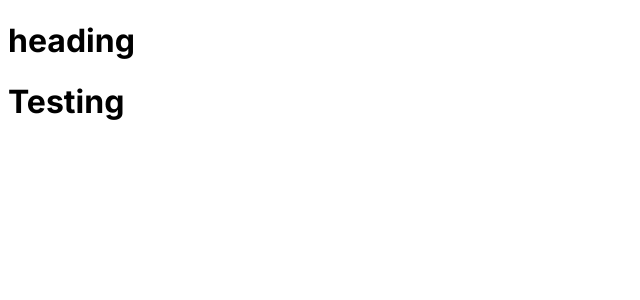
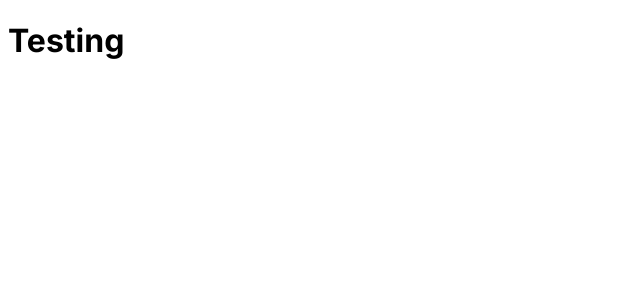
Before and after one commit to vinmeil/discard, a Next.js app: page / in a window 1280 px wide. Shown: the top 300 px of the page, without its empty margins (0-640 px from the left). Built offline with nearby package versions, Linux system fonts and the light colour scheme.

Commit message:
please work

```diff
--- a/app/(root)/layout.tsx
+++ b/app/(root)/layout.tsx
@@ -1,5 +1,4 @@
 import Page from "./page";
-import { Header } from "./navigation/Header";
 import { Inter } from "next/font/google";
 import { type ReactNode } from "react";
 
@@ -8,7 +7,6 @@ const inter = Inter({subsets: ['latin']});
 export default function Layout({children}: {children: ReactNode}) {
     return (
         <div className={inter.className}>
-            <Header />
             {children}
         </div>
     );
--- a/app/(root)/navigation/DesktopHeader.tsx
+++ /dev/null
@@ -1,11 +0,0 @@
-import React from "react";
-
-export function DesktopHeader() {
-    return (
-        <div>
-            <h1>
-            heading
-            </h1>
-        </div>
-    )
-}
--- a/app/(root)/navigation/Header.tsx
+++ /dev/null
@@ -1,12 +0,0 @@
-import React from "react";
-import { DesktopHeader } from "./DesktopHeader";
-import { MobileHeader } from "./MobileHeader";
-
-export function Header() {
-    return (
-        <>
-            <DesktopHeader />
-            <MobileHeader className="hidden md:block" />
-        </>
-    )
-}
--- a/app/(root)/navigation/MobileHeader.tsx
+++ /dev/null
@@ -1,8 +0,0 @@
-import React, { ComponentPropsWithoutRef } from "react";
-
-interface Props extends ComponentPropsWithoutRef<'div'> {};
-export function MobileHeader({className}: Props) {
-    return (
-        <div></div>
-    )
-}
```
